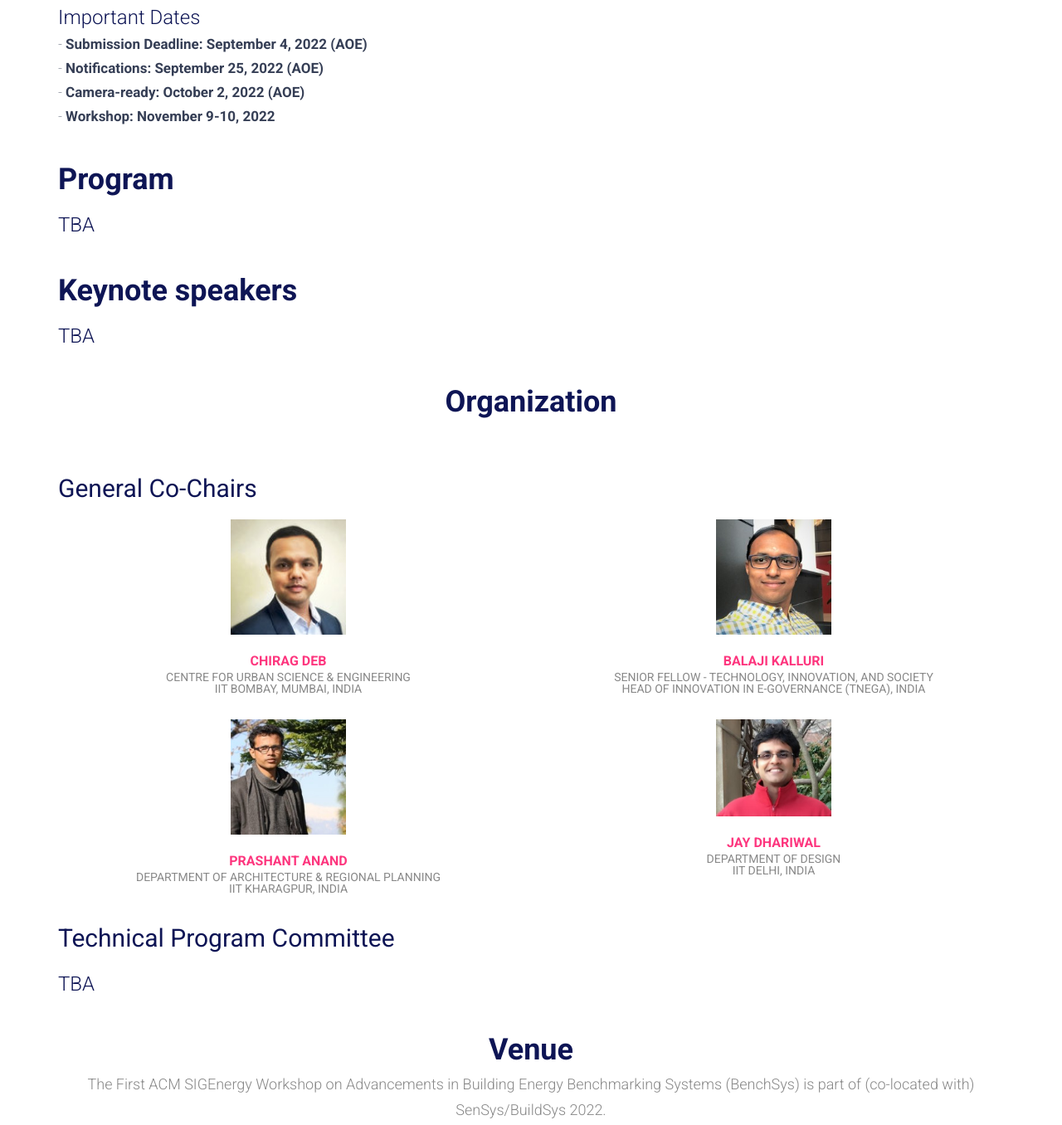
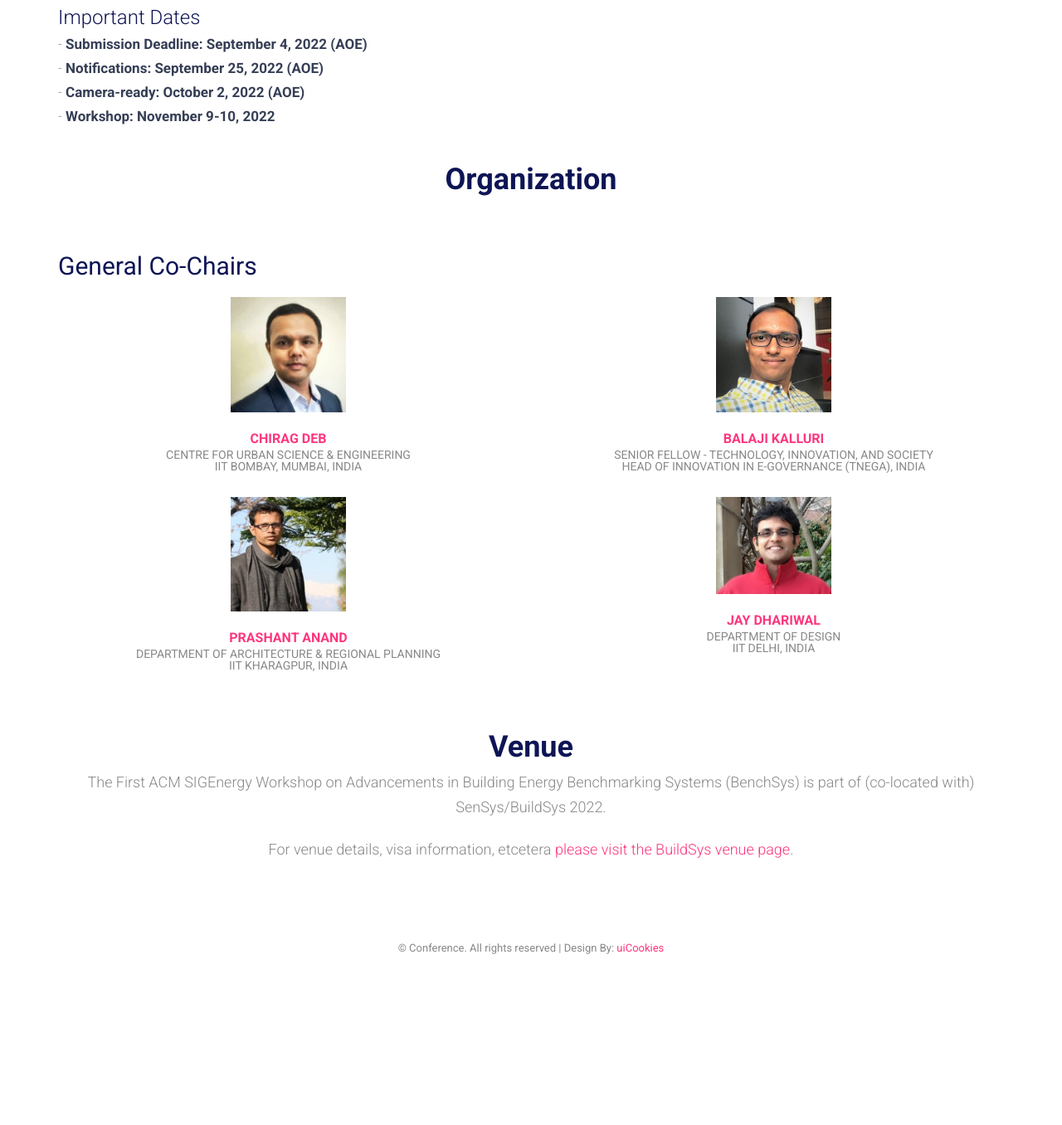
Before and after one commit to prashant4anand/2022, a plain HTML site: page index.html in a window 1280 px wide. Shown: the part 2378-3734 px from the top of the page at 83% size. After the commit the page ends 3576 px from the top, so only its background shows below. Drawn offline with Linux system fonts and the light colour scheme; some packages are replaced by stand-ins of ours.

Commit message:
Update index.html

```diff
--- a/index.html
+++ b/index.html
@@ -142,28 +142,6 @@
         </div>
     </section>
 
-    <section id="section-program" class="section-wrapper about-event">
-        <div class="container">
-            <div class="row">
-				<div class="col-md-12">
-					<h1>Program</h1>
-					<h3>TBA</h3>
-				</div>
-			</div>
-		</div>
-    </section>
-
-    <section id="section-speaker" class="section-wrapper about-event">
-        <div class="container">
-            <div class="row">
-                <div class="col-md-12">
-					<h1>Keynote speakers</h1>
-					<h3>TBA</h3>
-                </div>
-            </div>
-        </div>
-    </section>
-
 
     <section id="section-org" class="section-wrapper team">
         <div class="container">
@@ -236,18 +214,7 @@
 			<!-- .row -->
 
 
-            <div class="row">
-                <div class="col-md-12">
-                    <div>
-                        <h2>Technical Program Committee</h2>
-						<h3>TBA</h3>
-                    </div>
-                </div>
-			</div>
 
-
-          </div>
-        </div>
     </section>
 
     <section id="section-venue" class="section-wrapper">
```
